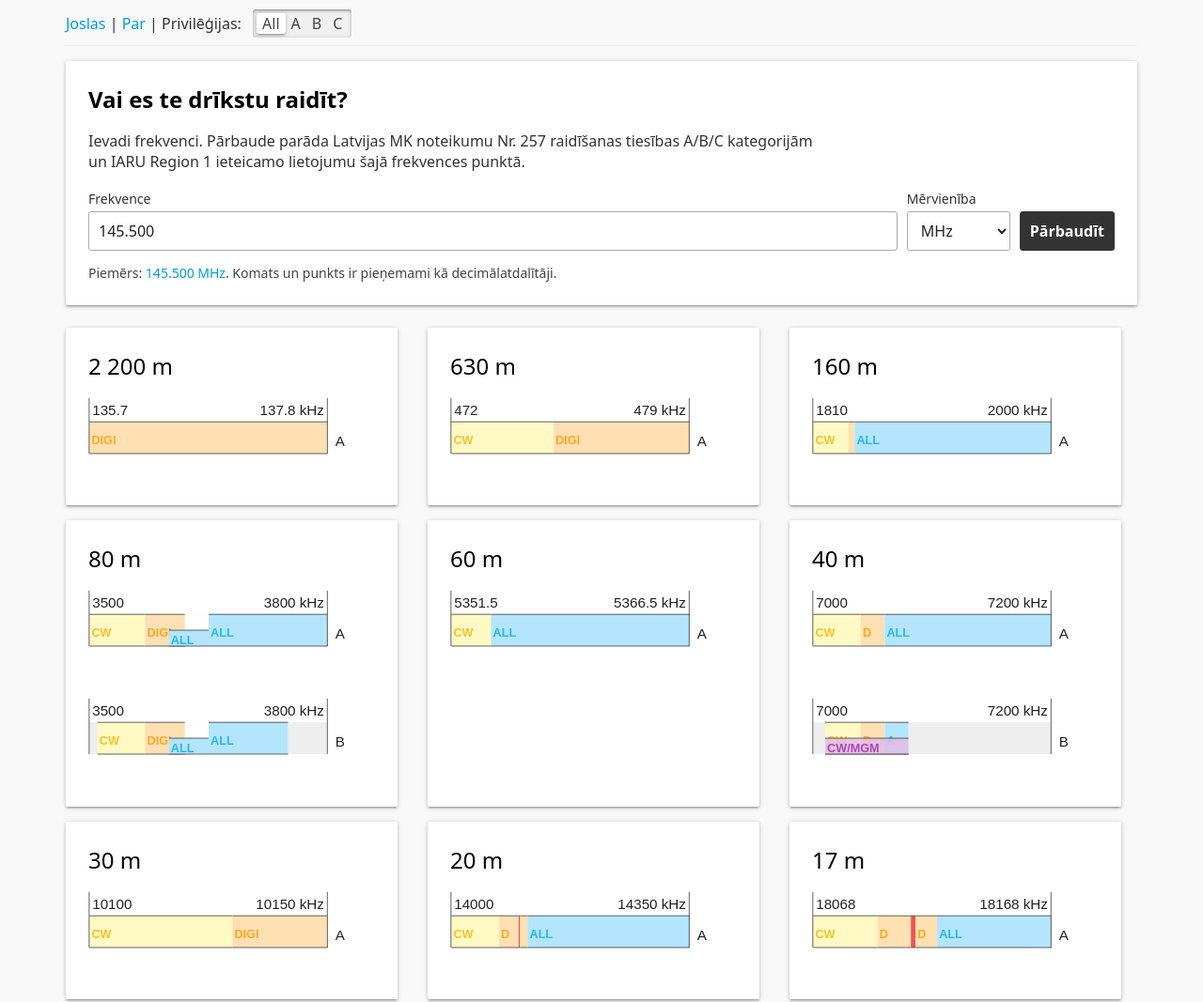
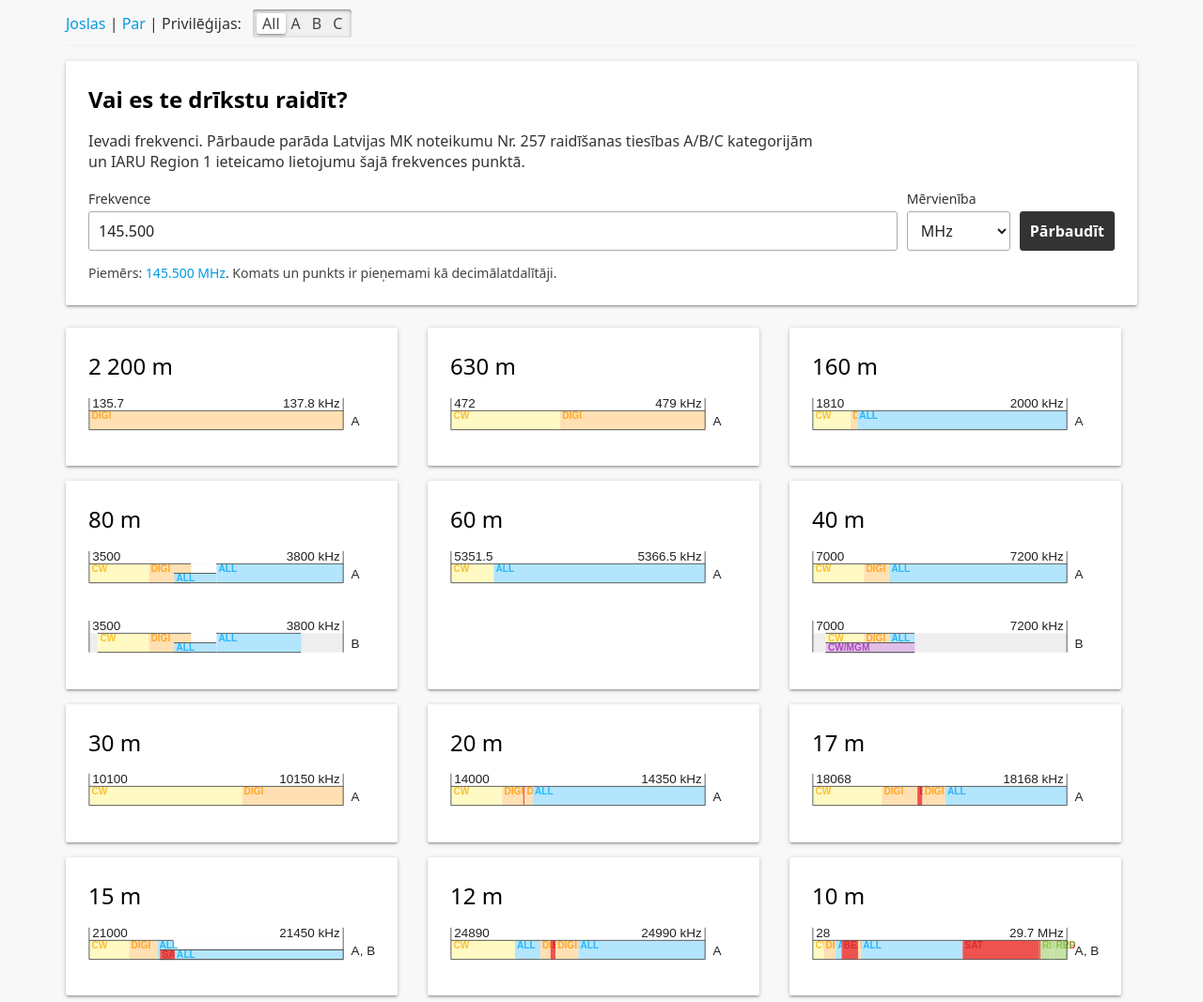
Before and after one commit to digami-inc/yl-bandplan, an Astro site: page / in a window 1280 px wide. Shown: the top 1067 px of the page at 94% size. Built offline with nearby package versions, Linux system fonts and the light colour scheme; Astro itself is replaced by a stand-in of ours.

Commit message:
Restore original band picture geometry

```diff
--- a/src/components/BandPicture.vue
+++ b/src/components/BandPicture.vue
@@ -1,5 +1,5 @@
 <script setup lang="ts">
-import type { BandVisualRow, BandVisualSlice } from "../data/visualization";
+import type { BandVisualRow } from "../data/visualization";
 import { computed } from "vue";
 
 const props = defineProps<{
@@ -9,93 +9,16 @@ const props = defineProps<{
   units: string;
   showName: boolean;
   windowWidth?: number;
-  compact?: boolean;
   highlight?: { from: number; to: number; fromLabel: string; toLabel: string };
   marker?: { freq: number; label: string };
 }>();
 
 const windowWidth = props.windowWidth || 580;
-const compact = props.compact ?? windowWidth <= 240;
-const geometry = compact
-  ? {
-      viewHeight: 56,
-      nameGutter: 24,
-      barY: 14,
-      barHeight: 18,
-      bottomLaneY: 23,
-      bottomLaneHeight: 9,
-      topLabelY: 10,
-      mainTextY: 26,
-      bottomTextY: 31,
-      rowNameY: 27,
-      axisBottomY: 32,
-      annotationY: 45,
-      annotationLowerY: 53,
-      rowGap: 8,
-      labelWidth: 48,
-    }
-  : {
-      viewHeight: 62,
-      nameGutter: 30,
-      barY: 15,
-      barHeight: 20,
-      bottomLaneY: 25,
-      bottomLaneHeight: 10,
-      topLabelY: 11,
-      mainTextY: 29,
-      bottomTextY: 34,
-      rowNameY: 30,
-      axisBottomY: 35,
-      annotationY: 50,
-      annotationLowerY: 58,
-      rowGap: 10,
-      labelWidth: 52,
-    };
+const bandwidth = props.to - props.from;
+const width = windowWidth - (props.showName ? 20 : 0);
 
-const bandwidth = props.to - props.from;
-const width = windowWidth - (props.showName ? geometry.nameGutter : 0);
-
-const toPixel = (freq: number) => ((freq - props.from) / bandwidth) * width + 0.25;
-const slicePixelWidth = (slice: BandVisualSlice) =>
-  ((slice.to - slice.from) / bandwidth) * width;
-
-function shortSliceLabel(slice: BandVisualSlice): string {
-  const label = (slice.text ?? "").toUpperCase();
-
-  if (slice.kind === "legal-restriction" && label.includes("/")) {
-    return `${label.split("/")[0]}/…`;
-  }
-
-  const shortLabels: Record<string, string> = {
-    BEACON: "BCN",
-    GUARD: "G",
-    DIGI: "D",
-    ALL: "A",
-    REP: "R",
-    SAT: "S",
-  };
-
-  return shortLabels[label] ?? (label.length > 6 ? `${label.slice(0, 5)}…` : label);
-}
-
-function estimatedTextWidth(text: string): number {
-  const characterWidth = compact ? 4.6 : 4.8;
-  return Math.max(10, text.length * characterWidth + 3);
-}
-
-function displaySliceText(slice: BandVisualSlice): string | undefined {
-  if (!slice.text) return undefined;
-
-  const full = slice.text.toUpperCase();
-  const available = slicePixelWidth(slice);
-
-  if (available >= estimatedTextWidth(full)) return full;
-
-  const short = shortSliceLabel(slice);
-  if (available >= estimatedTextWidth(short)) return short;
-
-  return undefined;
-}
+const toPixel = (freq: number) =>
+  ((freq - props.from) / bandwidth) * width + 0.25;
 
 const hlStart = computed(() =>
   props.highlight ? Math.max(0.25, toPixel(props.highlight.from)) : 0.25,
@@ -112,121 +35,130 @@ const markerX = computed(() =>
     : 0,
 );
 
+const LABEL_WIDTH = 40;
 const selectionWidth = computed(() => hlEnd.value - hlStart.value);
 const startLabelInside = computed(
-  () =>
-    selectionWidth.value >= geometry.labelWidth * 2 ||
-    hlStart.value - 0.25 < geometry.labelWidth,
+  () => selectionWidth.value >= LABEL_WIDTH * 2 || hlStart.value - 0.25 < LABEL_WIDTH,
 );
 const endLabelInside = computed(
   () =>
-    selectionWidth.value >= geometry.labelWidth * 2 ||
-    width + 0.25 - hlEnd.value < geometry.labelWidth,
+    selectionWidth.value >= LABEL_WIDTH * 2 ||
+    width + 0.25 - hlEnd.value < LABEL_WIDTH,
 );
 const endLabelLower = computed(
-  () => endLabelInside.value && selectionWidth.value < geometry.labelWidth,
+  () => endLabelInside.value && selectionWidth.value < LABEL_WIDTH,
 );
 </script>
 
 <template>
   <svg
-    :view-box.camel="'-0.5 -0.5 ' + (windowWidth + 0.5) + ' ' + (geometry.viewHeight + 0.5)"
+    :view-box.camel="'-0.5 -0.5 ' + (windowWidth + 0.5) + ' 40.5'"
     width="100%"
     class="bandprivilege"
-    :class="compact ? 'bandprivilege--compact' : 'bandprivilege--full'"
-    :style="{ marginBottom: `${geometry.rowGap}px` }"
   >
-    <text v-if="showName" :x="width + 5" :y="geometry.rowNameY">{{ row.name }}</text>
+    <text v-if="showName" :x="width + 5" y="17">{{ row.name }}</text>
 
-    <rect
-      :y="geometry.barY"
-      :height="geometry.barHeight"
-      x="0.25"
-      :width="width"
-      class="grey"
-    />
+    <rect y="8" height="12" x="0.25" :width="width" class="grey" />
     <rect
       v-for="(range, index) in row.legalRanges"
       :key="`legal-${index}`"
-      :y="geometry.barY"
-      :height="geometry.barHeight"
+      y="8"
+      height="12"
       :x="toPixel(range.from)"
       :width="Math.max(0, toPixel(range.to) - toPixel(range.from))"
       fill="#fff"
     />
 
-    <text x="2" :y="geometry.topLabelY">{{ from }}</text>
-    <text :x="width - 2" :y="geometry.topLabelY" text-anchor="end">
-      {{ to }} {{ units }}
-    </text>
+    <text x="2" y="6">{{ from }}</text>
+    <text :x="width - 2" y="6" text-anchor="end">{{ to }} {{ units }}</text>
 
     <g v-for="slice in row.slices" :key="slice.id" class="slice">
       <title>{{ slice.text?.toUpperCase() }}</title>
       <rect
-        :y="slice.lane === 'bottom' ? geometry.bottomLaneY : geometry.barY"
-        :height="slice.lane === 'bottom' ? geometry.bottomLaneHeight : geometry.barHeight"
+        :y="slice.lane === 'bottom' ? 14 : 8"
+        :height="slice.lane === 'bottom' ? 6 : 12"
         :x="toPixel(slice.from)"
-        :width="slicePixelWidth(slice)"
+        :width="Math.max(0, toPixel(slice.to) - toPixel(slice.from))"
         :class="slice.mode"
-        :fill-opacity="slice.kind === 'legal-restriction' ? 0.86 : 1"
       />
       <text
-        v-if="displaySliceText(slice)"
+        v-if="slice.text"
         class="bandmode"
         :class="slice.mode"
-        :y="slice.lane === 'bottom' ? geometry.bottomTextY : geometry.mainTextY"
+        :y="slice.lane === 'bottom' ? 19 : 13"
         :x="toPixel(slice.from) + 1.25"
       >
-        {{ displaySliceText(slice) }}
+        {{ slice.text.toUpperCase() }}
       </text>
       <line
-        :y1="slice.lane === 'bottom' ? geometry.bottomLaneY : geometry.barY"
-        :y2="slice.lane === 'bottom' ? geometry.bottomLaneY : geometry.barY"
-        :x1="toPixel(slice.from)"
-        :x2="toPixel(slice.to)"
+        :y1="slice.lane === 'bottom' ? 14 : 8"
+        :y2="slice.lane === 'bottom' ? 14 : 8"
+        :x1="toPixel(slice.from) - 0.25"
+        :x2="toPixel(slice.to) - 0.25"
       />
       <line
-        :y1="geometry.axisBottomY"
-        :y2="geometry.axisBottomY"
-        :x1="toPixel(slice.from)"
-        :x2="toPixel(slice.to)"
+        y1="20"
+        y2="20"
+        :x1="toPixel(slice.from) - 0.25"
+        :x2="toPixel(slice.to) - 0.25"
       />
+
+      <line
+        v-if="typeof slice.startText !== 'undefined' && !highlight && !marker"
+        :y1="slice.lane === 'bottom' ? 14 : 8"
+        :y2="20 + Math.abs(slice.startText) * 8"
+        :x1="toPixel(slice.from) - 0.25"
+        :x2="toPixel(slice.from) - 0.25"
+      />
+      <text
+        v-if="typeof slice.startText !== 'undefined' && slice.startText !== 0 && !highlight && !marker"
+        :x="toPixel(slice.from) - 0.25 + (slice.startText < 0 ? -2 : 2)"
+        :y="20 + Math.abs(slice.startText) * 8"
+        :text-anchor="slice.startText < 0 ? 'end' : 'start'"
+      >
+        {{ slice.startLabel ?? slice.from }}
+      </text>
+
+      <line
+        v-if="typeof slice.endText !== 'undefined' && !highlight && !marker"
+        :y1="slice.lane === 'bottom' ? 14 : 8"
+        :y2="20 + Math.abs(slice.endText) * 8"
+        :x1="toPixel(slice.to) - 0.25"
+        :x2="toPixel(slice.to) - 0.25"
+      />
+      <text
+        v-if="typeof slice.endText !== 'undefined' && slice.endText !== 0 && !highlight && !marker"
+        :x="toPixel(slice.to) - 0.25 + (slice.endText < 0 ? -2 : 2)"
+        :y="20 + Math.abs(slice.endText) * 8"
+        :text-anchor="slice.endText < 0 ? 'end' : 'start'"
+      >
+        {{ slice.endLabel ?? slice.to }}
+      </text>
     </g>
 
-    <line y1="0" :y2="geometry.axisBottomY" x1="0" x2="0" />
-    <line y1="0" :y2="geometry.axisBottomY" :x1="width" :x2="width" />
+    <line y1="0" y2="20" x1="0" x2="0" />
+    <line y1="0" y2="20" :x1="width" :x2="width" />
 
     <template v-if="highlight">
+      <rect y="8" height="12" x="0.25" :width="hlStart - 0.25" class="highlight-dim" />
       <rect
-        :y="geometry.barY"
-        :height="geometry.barHeight"
-        x="0.25"
-        :width="hlStart - 0.25"
-        class="highlight-dim"
-      />
-      <rect
-        :y="geometry.barY"
-        :height="geometry.barHeight"
+        y="8"
+        height="12"
         :x="hlEnd"
         :width="width + 0.25 - hlEnd"
         class="highlight-dim"
       />
-      <line :y1="geometry.barY" :y2="geometry.annotationY" :x1="hlStart" :x2="hlStart" />
-      <line
-        :y1="geometry.barY"
-        :y2="endLabelLower ? geometry.annotationLowerY : geometry.annotationY"
-        :x1="hlEnd"
-        :x2="hlEnd"
-      />
+      <line y1="8" y2="28" :x1="hlStart" :x2="hlStart" />
+      <line y1="8" :y2="endLabelLower ? 36 : 28" :x1="hlEnd" :x2="hlEnd" />
       <text
-        :y="geometry.annotationY"
+        y="28"
         :x="startLabelInside ? hlStart + 2 : hlStart - 2"
         :text-anchor="startLabelInside ? 'start' : 'end'"
       >
         {{ highlight.fromLabel }}
       </text>
       <text
-        :y="endLabelLower ? geometry.annotationLowerY : geometry.annotationY"
+        :y="endLabelLower ? 36 : 28"
         :x="endLabelInside ? hlEnd - 2 : hlEnd + 2"
         :text-anchor="endLabelInside ? 'end' : 'start'"
       >
@@ -235,15 +167,9 @@ const endLabelLower = computed(
     </template>
 
     <template v-if="marker">
-      <line
-        class="marker-line"
-        y1="0"
-        :y2="geometry.annotationY"
-        :x1="markerX"
-        :x2="markerX"
-      />
+      <line class="marker-line" y1="0" y2="28" :x1="markerX" :x2="markerX" />
       <text
-        :y="geometry.annotationY"
+        y="28"
         :x="markerX > width / 2 ? markerX - 2 : markerX + 2"
         :text-anchor="markerX > width / 2 ? 'end' : 'start'"
       >
@@ -252,22 +178,3 @@ const endLabelLower = computed(
     </template>
   </svg>
 </template>
-
-<style scoped>
-.bandprivilege {
-  display: block;
-  overflow: visible;
-}
-
-.bandprivilege.bandprivilege--compact text,
-.bandprivilege.bandprivilege--full text {
-  font-family: sans-serif;
-  font-size: 9px;
-}
-
-.bandprivilege.bandprivilege--compact .bandmode,
-.bandprivilege.bandprivilege--full .bandmode {
-  font-size: 7.5px;
-  font-weight: 700;
-}
-</style>
```
